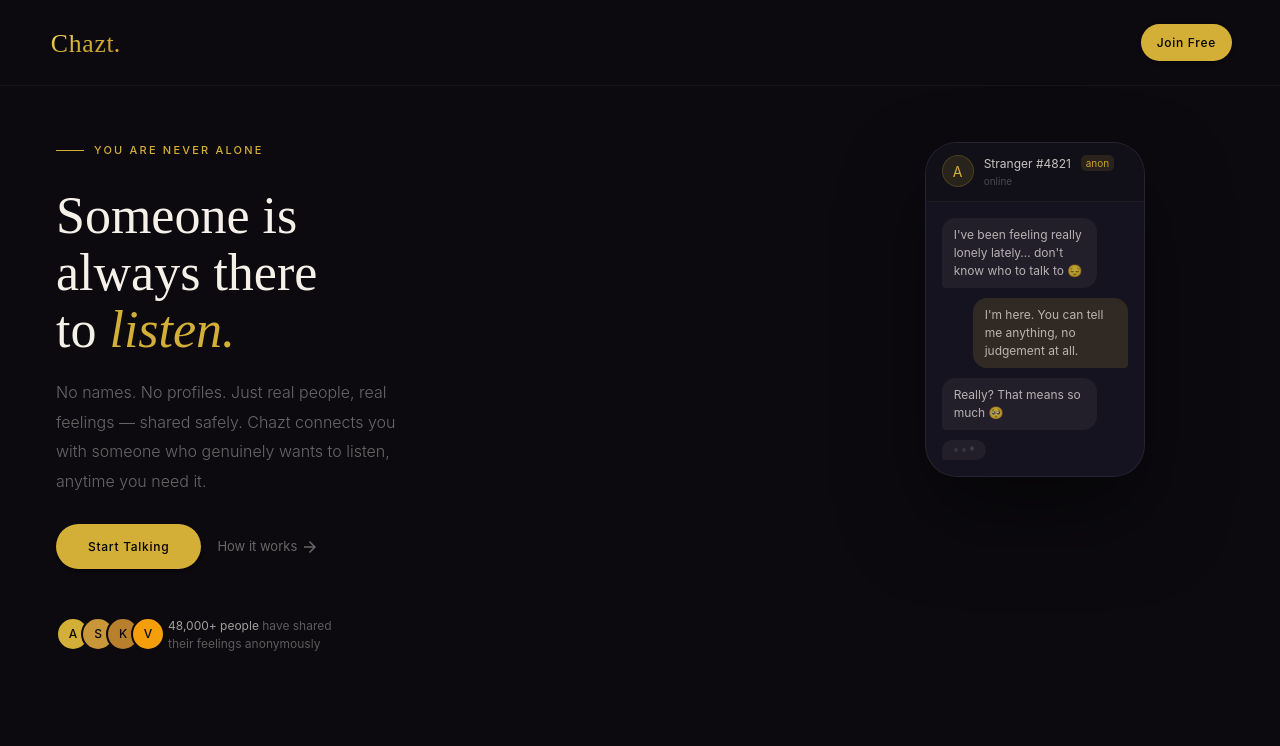
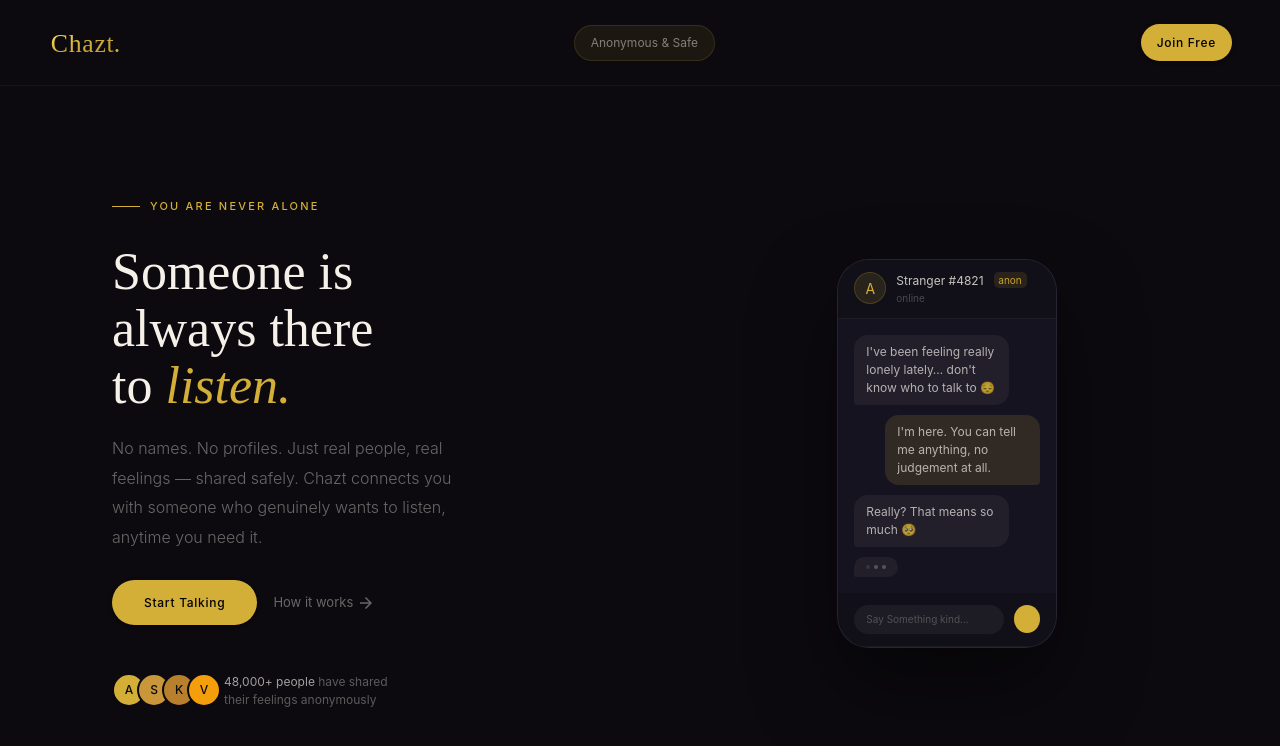
Before and after one commit to Abhishek209379/Chazt, a React (Vite) app: page / in a window 1280 px wide. Shown: the top 746 px of the page. Built offline with nearby package versions, Linux system fonts and the light colour scheme.

Commit message:
Enhance Navbar with new typography and layout; update Home component for responsive design and add new input section; expand theme palette and typography for improved styling

```diff
--- a/src/components/layout/Navbar.tsx
+++ b/src/components/layout/Navbar.tsx
@@ -3,7 +3,7 @@
 import Box from "@mui/material/Box";
 import Logo from '../../assets/icons/logo.svg';
 import { PrimaryButton } from '../ui/PrimaryButton';
-
+import { Typography } from "@mui/material";
 export default function Navbar() {
 
   const clickCallback = () => {
@@ -28,6 +28,10 @@
               width: '100px'
             }}
           />
+          <Box sx={{ p: 1, px: 2, bgcolor: 'rgba(212, 175, 55, 0.08)', border: '1px solid rgba(212,175,55,0.15)', borderRadius: '100px' }}>
+            <Box></Box>
+            <Typography sx={{ color: 'rgba(255,255,255,0.45)', fontSize: '12px' }}>Anonymous & Safe</Typography>
+          </Box>
           <PrimaryButton label='Join Free' onClick={clickCallback} customStyle={{ py: 1, px: 2 }} />
         </Toolbar>
       </AppBar>
--- a/src/pages/Home.tsx
+++ b/src/pages/Home.tsx
@@ -1,5 +1,5 @@
 import ArrowForwardIcon from '@mui/icons-material/ArrowForward';
-import { Box, Typography } from "@mui/material";
+import { Box, Typography, Button } from "@mui/material";
 import { keyframes } from '@mui/material/styles';
 import { PrimaryButton } from '../components/ui/PrimaryButton';
 import Grid from '@mui/material/Grid';
@@ -44,8 +44,8 @@
     ]
 
     return (
-        <Box sx={{ backgroundColor: "background.default", height: "calc('100vh-97px')", p: 7 }}>
-            <Grid container spacing={2}>
+        <Box sx={{ backgroundColor: "background.default", height: "calc('100vh-97px')", p: { xs: 8, sm: 10, md: 14 } }}>
+            <Grid container spacing={{ xs: 3, md: 4 }}>
                 <Grid size={{ xs: 12, sm: 6, md: 8 }}>
                     <Box sx={{ display: 'flex', alignItems: 'center', gap: 1.25, mb: 3.5 }}>
                         <Box sx={{ width: '28px', backgroundColor: 'border.main', height: '0.6px' }}></Box>
@@ -111,11 +111,11 @@
                         </Box>
 
                         <Box sx={{ maxWidth: '170px' }}>
-                            <Typography variant="body2" sx={{ color: 'rgba(245,240,232,0.35)', lineHeight: 1.5 }}><Box component="span" sx={{ color: 'rgba(245,240,232,0.65)'}}>48,000+ people</Box>  have shared their feelings anonymously</Typography>
+                            <Typography variant="body2" sx={{ color: 'rgba(245,240,232,0.35)', lineHeight: 1.5 }}><Box component="span" sx={{ color: 'rgba(245,240,232,0.65)' }}>48,000+ people</Box>  have shared their feelings anonymously</Typography>
                         </Box>
                     </Box>
                 </Grid>
-                <Grid size={{ xs: 12, sm: 6, md: 4 }} sx={{ display: 'flex', justifyContent: 'center' }}>
+                <Grid size={{ xs: 12, sm: 6, md: 4 }} sx={{ display: { xs: 'none', sm: 'flex' }, justifyContent: 'end', alignItems: 'center', width: { xs: '100%', sm: 'auto' } }}>
                     <Box sx={{ border: '1px solid rgba(255,255,255,0.07)', background: '#161320', width: '220px', borderRadius: '32px', boxShadow: '0 40px 80px rgba(0,0,0,0.5)', overflow: 'hidden', maxHeight: 'fit-content' }}>
                         <Box sx={{ display: 'flex', px: 2, py: 1.5, backgroundColor: 'background.cardGrey', gap: 1.25, flex: 1, borderBottom: '1px solid rgba(255,255,255,0.05)' }}>
                             <Box sx={{ width: '32px', height: '32px', backgroundColor: 'rgba(212,175,55,0.12)', borderRadius: '50%', border: '1px solid rgba(212,175,55,0.2)', alignItems: 'center', justifyContent: 'center', fontSize: '14px', display: 'flex' }}>
@@ -171,6 +171,12 @@
                                 />
                             </Box>
                         </Box>
+                        <Box sx={{ display: 'flex', px: 2, py: 1.5, backgroundColor: 'background.cardGrey', gap: 1.25, flex: 1, borderBottom: '1px solid rgba(255,255,255,0.05)' }}>
+                            <Box sx={{ background: '#ffffff0d', p: '7px 12px', minWidth: '150px', borderRadius: '100px' }}>
+                                <Typography variant='subtitle1' sx={{ color: 'text.cream1', lineHeight: 1.5 }}>Say Something kind...</Typography>
+                            </Box>
+                            <Box sx={{ background: '#D4AF37', width: '28px', height: '28px', borderRadius: '50%'}}></Box>
+                        </Box>
                     </Box>
                 </Grid>
             </Grid>
--- a/src/theme/palette.ts
+++ b/src/theme/palette.ts
@@ -13,7 +13,8 @@
         cardGrey: '#111018',
         golden: '#C9A227',
         white: "#FFFFFF",
-        goldenBlack: '#d4af3724'
+        goldenBlack: '#d4af3724',
+        white100: '#ffffff0d'
     },
 
     border: {
@@ -28,7 +29,8 @@
         grey: '#f5f0e8',
         dark: '#0C0A0F',
         gold1: '#C9A227',
-        creamYellow: '#f5f0e8b3'
+        creamYellow: '#f5f0e8b3',
+        cream1: '#f5f0e840'
     },
 };
 
--- a/src/theme/typography.ts
+++ b/src/theme/typography.ts
@@ -18,6 +18,10 @@
         fontSize: "12px"
     },
 
+    subtitle1: {
+        fontSize: "10px"
+    },
+
     button: {
         textTransform: "none",
     },
```
